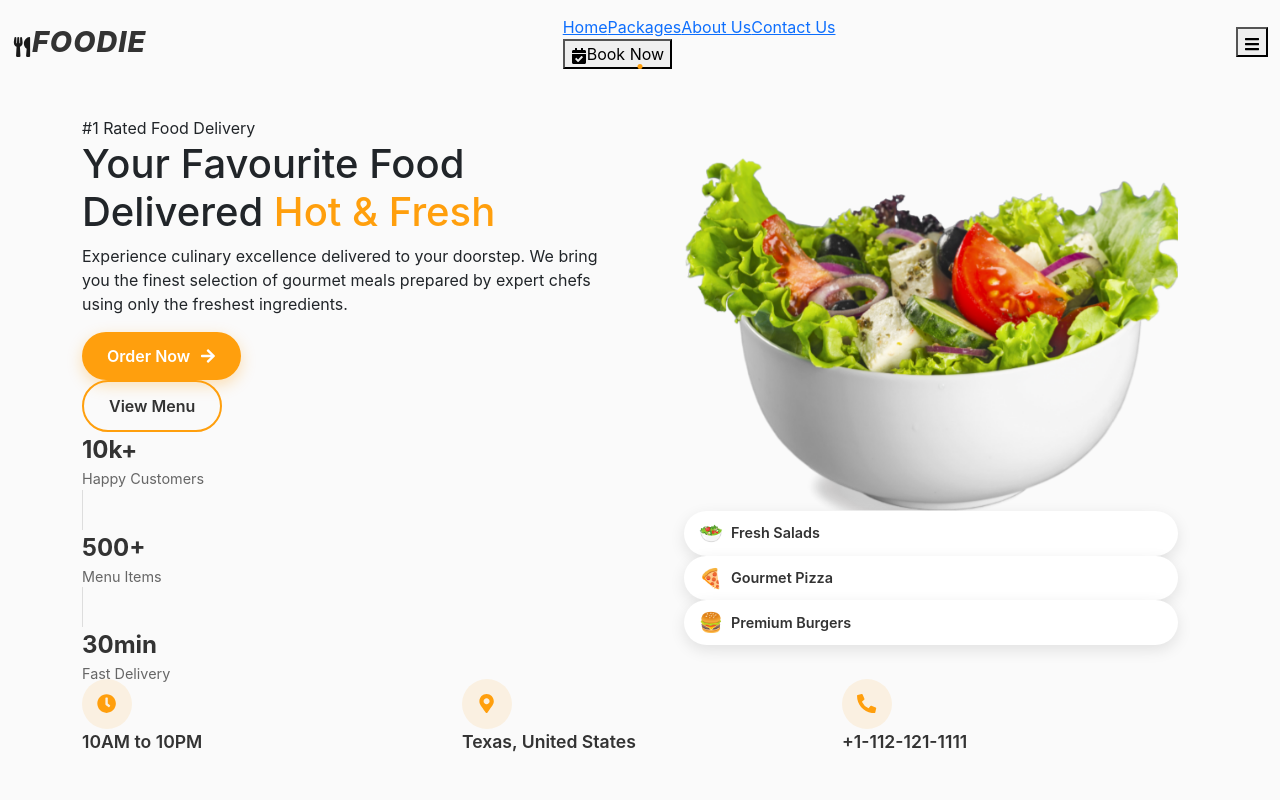
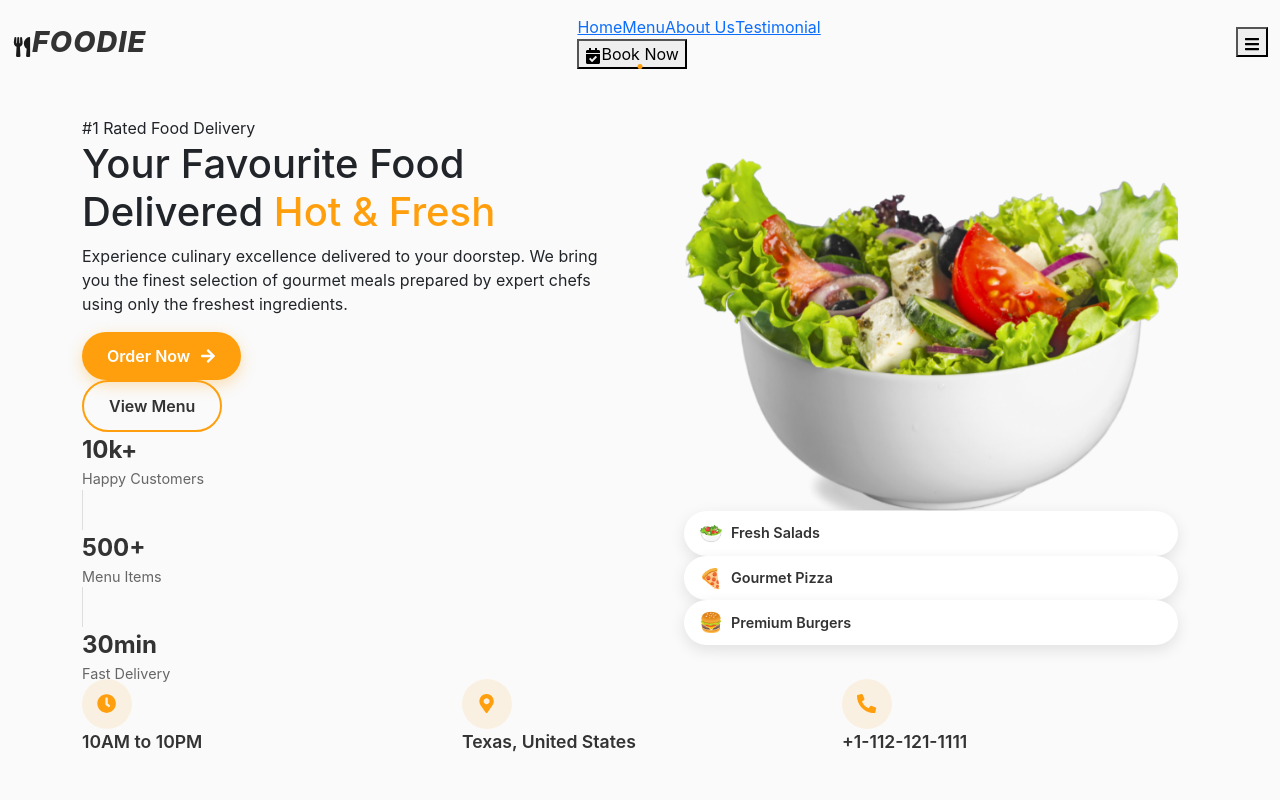
Before and after one commit to Israr-11/Foodie-React-Landing-Page, a React (Create React App) app: page / in a window 1280 px wide. Shown: the top 800 px of the page. Built offline with nearby package versions, Linux system fonts and the light colour scheme.

Commit message:
Final modifications

```diff
--- a/src/components/About.jsx
+++ b/src/components/About.jsx
@@ -38,7 +38,7 @@ export default function About() {
   ];
 
   return (
-    <section className="about-section py-2">
+    <section  id="about-portion" className="about-section py-2">
       <div className="container mt-1" id="cont-2">
         <div className="row g-5 align-items-center">
 
--- a/src/components/Header.jsx
+++ b/src/components/Header.jsx
@@ -5,13 +5,36 @@ import { FaUtensils, FaBars, FaTimes, FaPhoneAlt, FaCalendarCheck } from "react-
 export default function Header() {
   const [isScrolled, setIsScrolled] = useState(false);
   const [mobileMenuOpen, setMobileMenuOpen] = useState(false);
+  const [activeLink, setActiveLink] = useState('home');
 
   useEffect(() => {
     const handleScroll = () => {
+
       if (window.scrollY > 50) {
         setIsScrolled(true);
       } else {
         setIsScrolled(false);
+      }
+
+      const scrollPosition = window.scrollY + 100;
+
+      const homeSection = document.getElementById('cont-1');
+      const aboutSection = document.getElementById('cont-2');
+      const menuSection = document.querySelector('.container .row.g-3');
+      const testimonialSection = document.querySelector('.card[style*="margin: 0 auto"]');
+
+      if (testimonialSection && scrollPosition >= testimonialSection.offsetTop &&
+          scrollPosition < testimonialSection.offsetTop + testimonialSection.offsetHeight) {
+        setActiveLink('testimonial');
+      } else if (menuSection && scrollPosition >= menuSection.offsetTop &&
+                scrollPosition < menuSection.offsetTop + menuSection.offsetHeight) {
+        setActiveLink('menu');
+      } else if (aboutSection && scrollPosition >= aboutSection.offsetTop &&
+                scrollPosition < aboutSection.offsetTop + aboutSection.offsetHeight) {
+        setActiveLink('about');
+      } else if (homeSection && scrollPosition >= homeSection.offsetTop &&
+                scrollPosition < homeSection.offsetTop + homeSection.offsetHeight) {
+        setActiveLink('home');
       }
     };
 
@@ -23,11 +46,17 @@ export default function Header() {
     alert("Call us at the number below to make a reservation");
   };
 
+  const handleLinkClick = (event) => {
+    event.preventDefault();
+
+    setMobileMenuOpen(false);
+  };
+
   const navLinks = [
-    { title: "Home", href: "/#", active: true },
-    { title: "Packages", href: "/#", active: false },
-    { title: "About Us", href: "/#", active: false },
-    { title: "Contact Us", href: "/#", active: false }
+    { title: "Home", href: "/#", sectionId: "home", active: activeLink === 'home' },
+    { title: "Menu", href: "/#", sectionId: "menu", active: activeLink === 'menu' },
+    { title: "About Us", href: "/#", sectionId: "about", active: activeLink === 'about' },
+    { title: "Testimonial", href: "/#", sectionId: "testimonial", active: activeLink === 'testimonial' }
   ];
 
   return (
@@ -37,6 +66,7 @@ export default function Header() {
           <motion.a
             className="navbar-brand"
             href="/#"
+            onClick={handleLinkClick}
             initial={{ opacity: 0, y: -20 }}
             animate={{ opacity: 1, y: 0 }}
             transition={{ duration: 0.5 }}
@@ -62,6 +92,7 @@ export default function Header() {
                   <a
                     href={link.href}
                     className={link.active ? 'active' : ''}
+                    onClick={handleLinkClick}
                   >
                     {link.title}
                     {link.active && <span className="active-indicator"></span>}
@@ -116,7 +147,7 @@ export default function Header() {
                   <a
                     href={link.href}
                     className={link.active ? 'active' : ''}
-                    onClick={() => setMobileMenuOpen(false)}
+                    onClick={handleLinkClick}
                   >
                     {link.title}
                   </a>
--- a/src/components/Home.jsx
+++ b/src/components/Home.jsx
@@ -548,6 +548,9 @@ export default function Home() {
         }
 
         @media (max-width: 576px) {
+        .hero-section {
+            margin-top: 5;
+          }
           .hero-badge {
             font-size: 0.8rem;
           }
--- a/src/components/Menu.jsx
+++ b/src/components/Menu.jsx
@@ -69,7 +69,7 @@ export default function Menu(props) {
       : menuItems.filter((item) => item.category === activeCategory);
 
   return (
-    <div className="menu-section py-5">
+    <div id="menu-portion" className="menu-section py-5">
       <div className="container">
         <div className="text-center mb-5">
           <motion.p
--- a/src/components/Testimonial.jsx
+++ b/src/components/Testimonial.jsx
@@ -97,7 +97,7 @@ export default function Testimonial() {
   };
 
   return (
-    <div className="testimonial-section py-5">
+    <div id="testimonial-portion" className="testimonial-section py-5">
       <div className="container">
         <div className="text-center mb-5">
           <p
```
